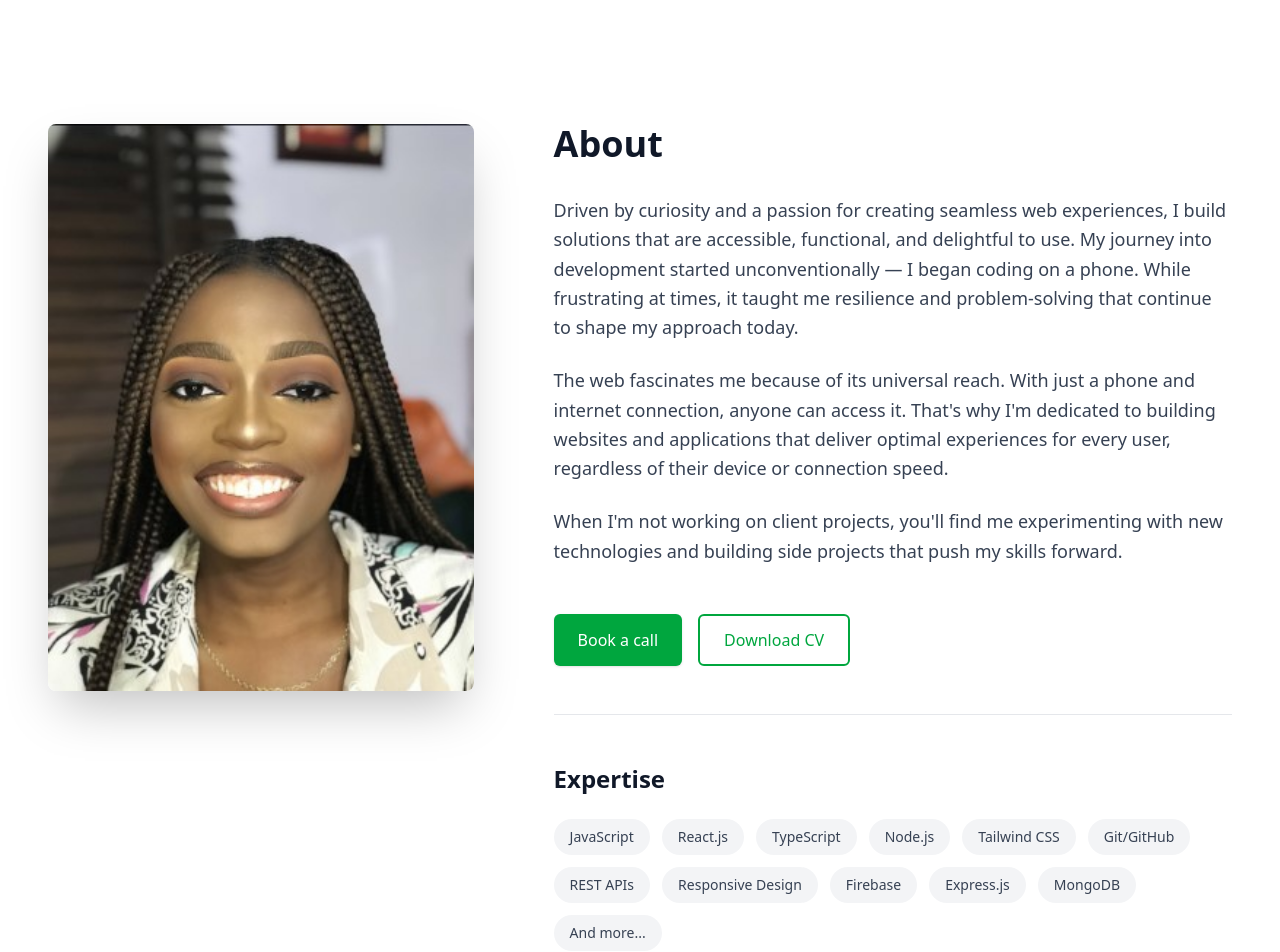
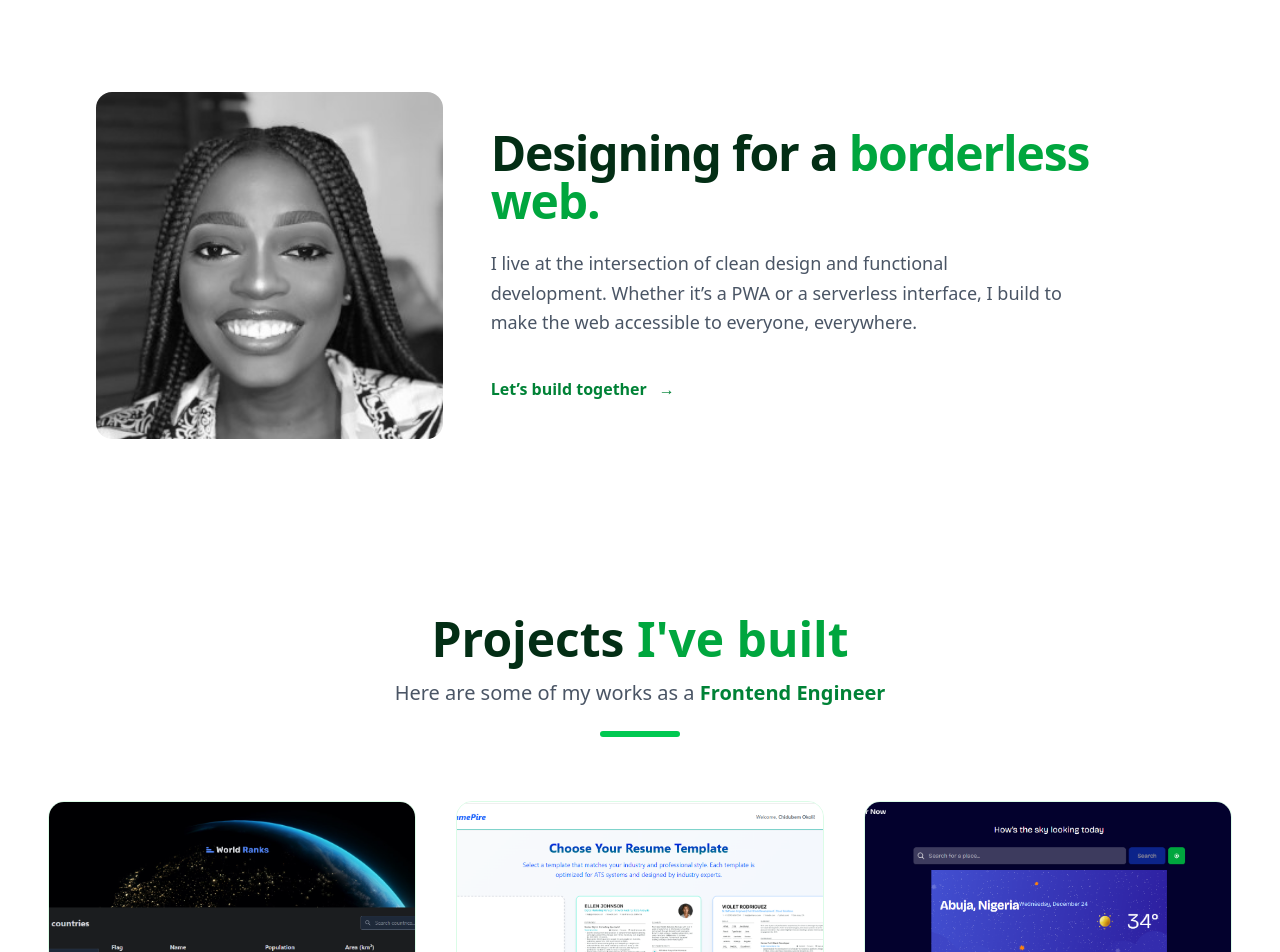
Before and after one commit to Duubemmm/Dubem-portfolio, a React (Vite) app: page / in a window 1280 px wide. Shown: the part 60-1012 px from the top of the page. Built offline with nearby package versions, Linux system fonts and the light colour scheme.

Commit message:
refactor about.jsx and app.jsx

```diff
--- a/src/App.jsx
+++ b/src/App.jsx
@@ -1,28 +1,28 @@
-// import { useState, useEffect } from "react";
+import { useState, useEffect } from "react";
 import About from "./components/About";
 import Project from "./components/Project"
 import Contact from "./components/Contact"
 import Home from "./pages/Home";
 import Layout from "./pages/Layout";
-// import Preloader from "./animations/Preloader";
+import Preloader from "./animations/Preloader";
 import { Routes, Route } from "react-router";
 
 function App() {
-  // const [loading, setLoading] = useState(true);
+  const [loading, setLoading] = useState(true);
 
-  // useEffect(() => {
-  //   const timer = setTimeout(() => {
-  //     setLoading(false);
-  //   }, 2000);
+  useEffect(() => {
+    const timer = setTimeout(() => {
+      setLoading(false);
+    }, 2000);
 
-  //   return () => clearTimeout(timer);
-  // }, []);
+    return () => clearTimeout(timer);
+  }, []);
 
   return (
     <>
-      {/* {loading ? (
+      {loading ? (
         <Preloader />
-      ) : ( */}
+      ) : (
         <main className="animate-in fade-in duration-700">
           <Routes>
             <Route element={<Layout />}>
@@ -33,7 +33,7 @@ function App() {
             </Route>
           </Routes>
         </main>
-      {/* )} */}
+      )}
     </>
   );
 }
--- a/src/components/About.jsx
+++ b/src/components/About.jsx
@@ -1,162 +1,53 @@
-import { useState, useEffect } from 'react';
-import Dubem from "../assets/Dubem.jpg"
+import { motion } from "framer-motion";
+import Dubem from "../assets/Dubem.jpg";
+import { Link } from "react-router"
+const About = () => {
+  return (
+    <section id="about" className="py-24 bg-white">
+      <div className="container mx-auto px-6 lg:px-24">
+        <div className="flex flex-col lg:flex-row items-center gap-12">
 
-const About = () => {
-  const [isVisible, setIsVisible] = useState(false);
+          <motion.div
+            initial={{ opacity: 0, scale: 0.9 }}
+            whileInView={{ opacity: 1, scale: 1 }}
+            viewport={{ once: true }}
+            className="w-full lg:w-1/3"
+          >
+            <div className="aspect-square overflow-hidden rounded-2xl grayscale hover:grayscale-0 transition-all duration-500">
+              <img src={Dubem} alt="Dubem" className="w-full h-full object-cover" />
+            </div>
+          </motion.div>
 
-  useEffect(() => {
-    setIsVisible(true);
-  }, []);
-
-  return (
-    <section id="about" className="relative bg-white px-6 py-24 lg:px-12 lg:py-32">
-      <div className="mx-auto max-w-7xl">
-        <div className="grid gap-16 lg:grid-cols-5 lg:gap-20">
-          {/* Image Side - Takes 2 columns */}
-          <div className={`lg:col-span-2 transition-all duration-700 ${isVisible ? 'opacity-100 translate-y-0' : 'opacity-0 translate-y-8'}`}>
-            <div className="sticky top-24">
-              <img
-                src={Dubem}
-                alt="Dubem - Web Developer"
-                className="w-full rounded-lg shadow-2xl"
-              />
-            </div>
-          </div>
-
-          {/* Content Side - Takes 3 columns */}
-          <div className={`lg:col-span-3 transition-all duration-700 delay-150 ${isVisible ? 'opacity-100 translate-y-0' : 'opacity-0 translate-y-8'}`}>
-            <h2 className="mb-8 text-3xl font-bold text-gray-900 md:text-4xl">
-              About
+          <motion.div
+            initial={{ opacity: 0, x: 20 }}
+            whileInView={{ opacity: 1, x: 0 }}
+            viewport={{ once: true }}
+            className="w-full lg:w-2/3 space-y-6"
+          >
+            <h2 className="text-3xl md:text-5xl font-bold text-green-950 tracking-tight">
+              Designing for a <span className="text-green-600">borderless web.</span>
             </h2>
 
-            <div className="space-y-6 text-lg leading-relaxed text-gray-700">
+            <div className="max-w-xl space-y-4 text-gray-600 text-lg leading-relaxed">
               <p>
-                Driven by curiosity and a passion for creating seamless web experiences,
-                I build solutions that are accessible, functional, and delightful to use.
-                My journey into development started unconventionally — I began coding on
-                a phone. While frustrating at times, it taught me resilience and
-                problem-solving that continue to shape my approach today.
+                I live at the intersection of clean design and functional development. Whether it’s a PWA or a serverless interface, I build to make the web accessible to everyone, everywhere.
               </p>
-
-              <p>
-                The web fascinates me because of its universal reach. With just a phone
-                and internet connection, anyone can access it. That's why I'm dedicated
-                to building websites and applications that deliver optimal experiences
-                for every user, regardless of their device or connection speed.
-              </p>
-
-              <p>
-                When I'm not working on client projects, you'll find me experimenting
-                with new technologies and building side projects that push my skills forward.
-              </p>
-
-              <div className="flex flex-wrap gap-4 pt-6">
-                <a
-                  href="#contact"
-                  className="inline-flex items-center rounded-md bg-green-600 px-6 py-3 text-base font-medium text-white shadow-sm transition-all hover:bg-green-700 hover:shadow-md"
-                >
-                  Book a call
-                </a>
-                <a
-                  href="/path-to-your-cv.pdf"
-                  download
-                  className="inline-flex items-center rounded-md border-2 border-green-600 bg-transparent px-6 py-3 text-base font-medium text-green-600 transition-all hover:bg-green-50"
-                >
-                  Download CV
-                </a>
-              </div>
             </div>
 
-            {/* Expertise Section */}
-            <div className="mt-12 pt-12 border-t border-gray-200">
-              <h3 className="mb-6 text-2xl font-bold text-gray-900">
-                Expertise
-              </h3>
+            <div className="pt-4">
+              <Link to="/contact"
+                className="group inline-flex items-center gap-3 font-bold text-green-700 hover:text-green-900 transition-colors"
+              >
+                Let’s build together
+                <span className="group-hover:translate-x-1 transition-transform">→</span>
+              </Link>
+            </div>
+          </motion.div>
 
-              <div className="flex flex-wrap gap-3">
-                {[
-                  'JavaScript',
-                  'React.js',
-                  'TypeScript',
-                  'Node.js',
-                  'Tailwind CSS',
-                  'Git/GitHub',
-                  'REST APIs',
-                  'Responsive Design',
-                  'Firebase',
-                  'Express.js',
-                  'MongoDB',
-                  'And more...'
-                ].map((skill) => (
-                  <span
-                    key={skill}
-                    className="rounded-full bg-gray-100 px-4 py-2 text-sm font-medium text-gray-700 transition-colors hover:bg-gray-200"
-                  >
-                    {skill}
-                  </span>
-                ))}
-              </div>
-            </div>
-
-            {/* Experience Section */}
-            <div className="mt-12 pt-12 border-t border-gray-200">
-              <h3 className="mb-8 text-2xl font-bold text-gray-900">
-                Experience
-              </h3>
-
-              <div className="space-y-10">
-                {/* Experience Item 1 */}
-                <div className="relative pl-8 before:absolute before:left-0 before:top-2 before:h-full before:w-0.5 before:bg-green-200">
-                  <div className="absolute left-0 top-2 h-3 w-3 -translate-x-[5px] rounded-full bg-green-600"></div>
-
-                  <div className="mb-2">
-                    <h4 className="text-xl font-semibold text-gray-900">
-                      Company Name
-                    </h4>
-                    <p className="text-base font-medium text-green-600">
-                      Frontend Developer
-                    </p>
-                    <p className="text-sm text-gray-500">
-                      January 2023 - Present
-                    </p>
-                  </div>
-
-                  <p className="text-gray-700">
-                    Building responsive web applications and optimizing user experiences
-                    for thousands of daily users. Collaborated with cross-functional teams
-                    to deliver features that improved conversion rates by 25%.
-                  </p>
-                </div>
-
-                {/* Experience Item 2 */}
-                <div className="relative pl-8 before:absolute before:left-0 before:top-2 before:h-full before:w-0.5 before:bg-green-200">
-                  <div className="absolute left-0 top-2 h-3 w-3 -translate-x-[5px] rounded-full bg-green-600"></div>
-
-                  <div className="mb-2">
-                    <h4 className="text-xl font-semibold text-gray-900">
-                      Previous Company
-                    </h4>
-                    <p className="text-base font-medium text-green-600">
-                      Junior Web Developer
-                    </p>
-                    <p className="text-sm text-gray-500">
-                      June 2021 - December 2022
-                    </p>
-                  </div>
-
-                  <p className="text-gray-700">
-                    Developed and maintained multiple client websites, implementing modern
-                    web standards and best practices. Gained experience in React, Node.js,
-                    and agile development methodologies.
-                  </p>
-                </div>
-              </div>
-            </div>
-          </div>
         </div>
       </div>
     </section>
-  )
-}
+  );
+};
 
 export default About;
```
